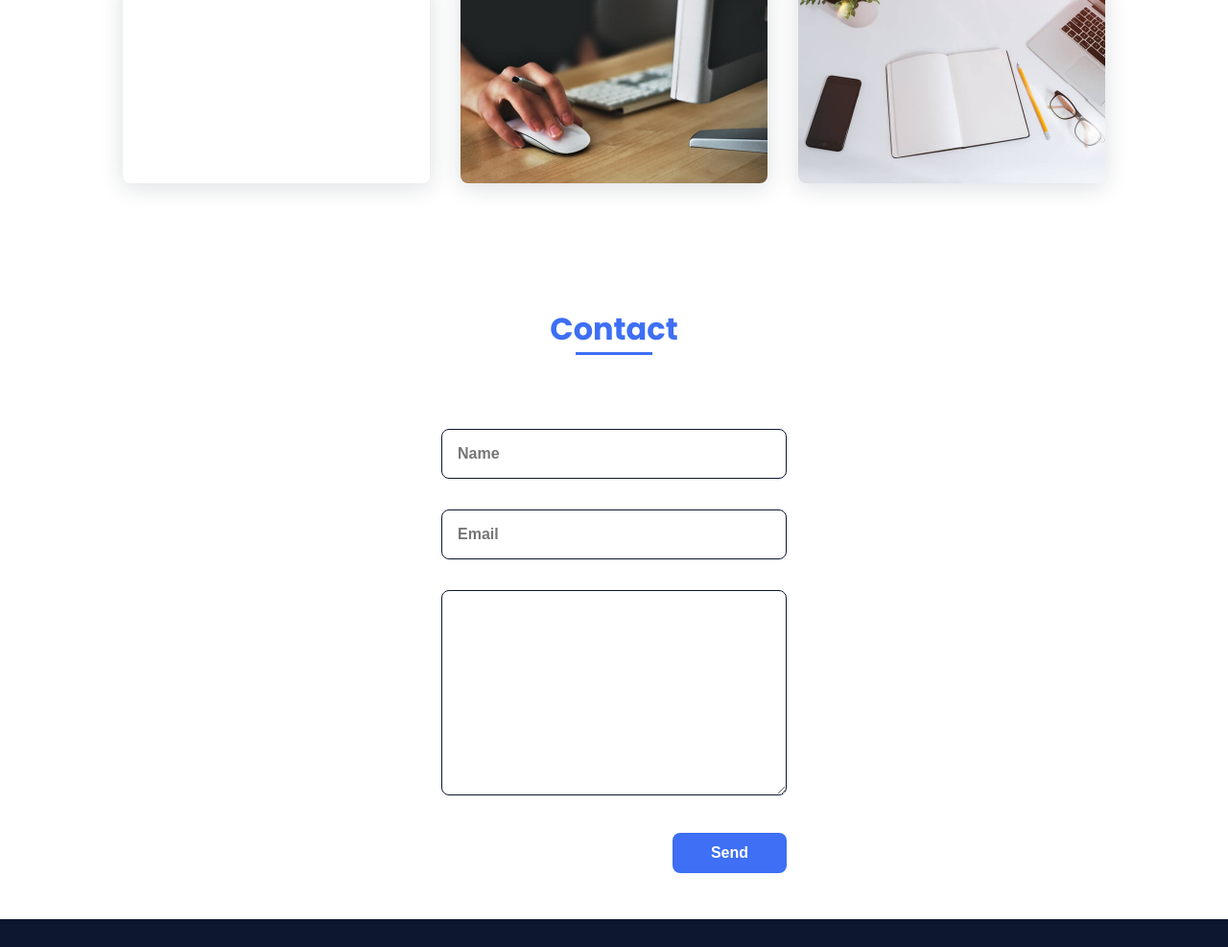
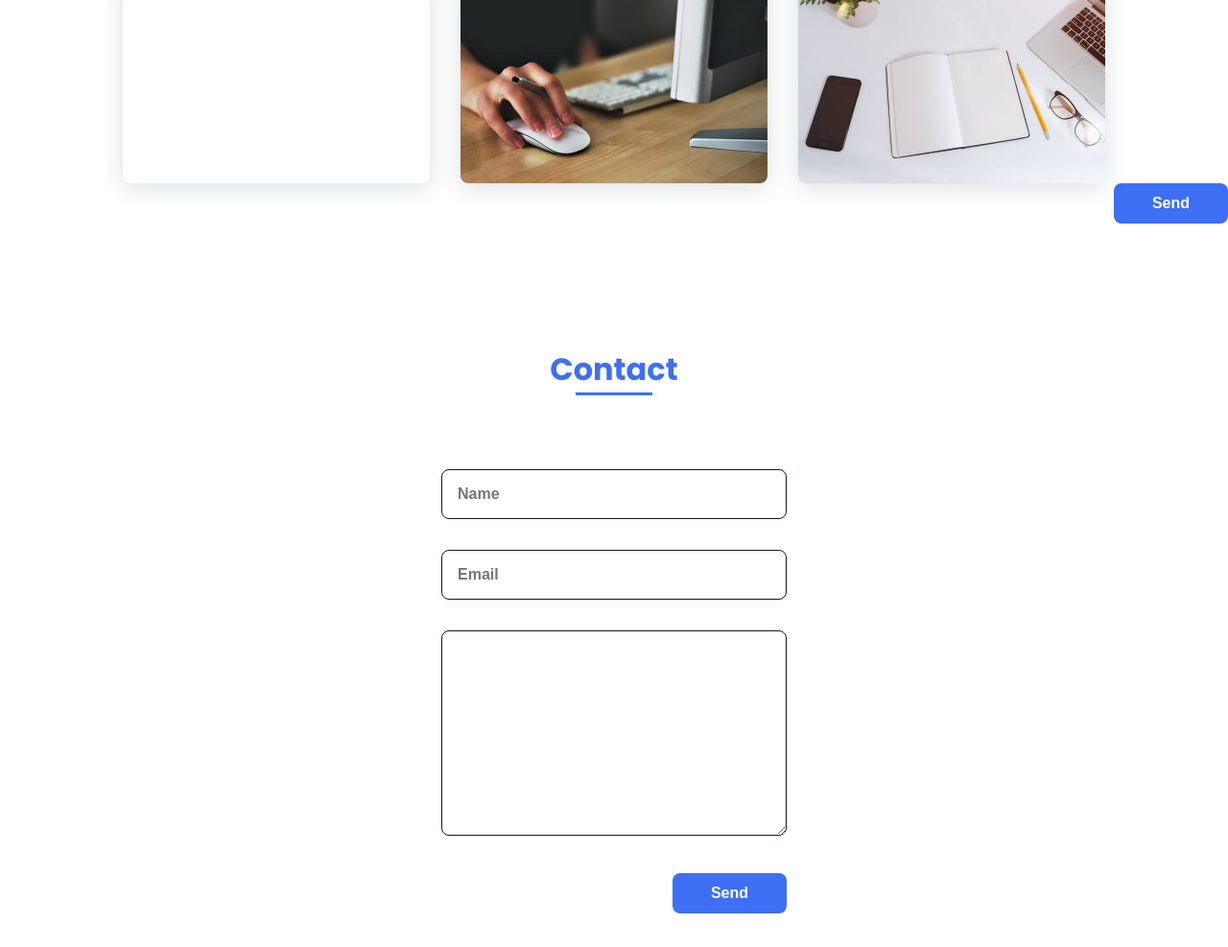
Before and after one commit to TanooshKondu/TANOOSH_PORTFOLIO, a plain HTML site: page index.html in a window 1280 px wide. Shown: the part 2657-3644 px from the top of the page at 96% size. Drawn offline with nearby package versions, Linux system fonts and the light colour scheme.

Commit message:
updated on day-3

```diff
--- a/assets/css/styles.css
+++ b/assets/css/styles.css
@@ -310,6 +310,14 @@ img {
 .work__container {
     row-gap: 2rem;
 }
+.work__button{
+    display: block;
+    border: none;
+    outline: none;
+    font-size: var(--normal-font-size);
+    cursor: pointer;
+    margin-left: auto;
+}
 .work__img {
     box-shadow: 0px 4px 25px rgba(14, 36, 49, 0.15);
     border-radius: 0.5rem;
--- a/assets/scss/style.scss
+++ b/assets/scss/style.scss
@@ -322,6 +322,14 @@ img{
     &__container{
         row-gap: 2rem;
     }
+    &__button{
+        display: block;
+        border: none;
+        outline: none;
+        font-size: var(--normal-font-size);
+        cursor: pointer;
+        margin-left: auto;
+    }
     &__img{
         box-shadow: 0px 4px 25px rgba(14, 36, 49, 0.15);
         border-radius: .5rem;
--- a/index.html
+++ b/index.html
@@ -168,6 +168,7 @@
                         <img src="assets/img/work6.jpg" alt="">
                     </a>
                 </div>
+                <input type="button" value="Send" class="work__button button">
             </section>
 
             <!--===== CONTACT =====-->
```
